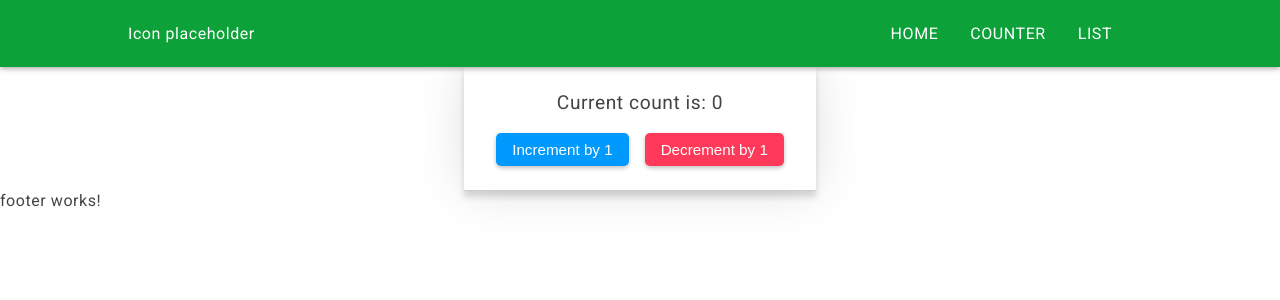
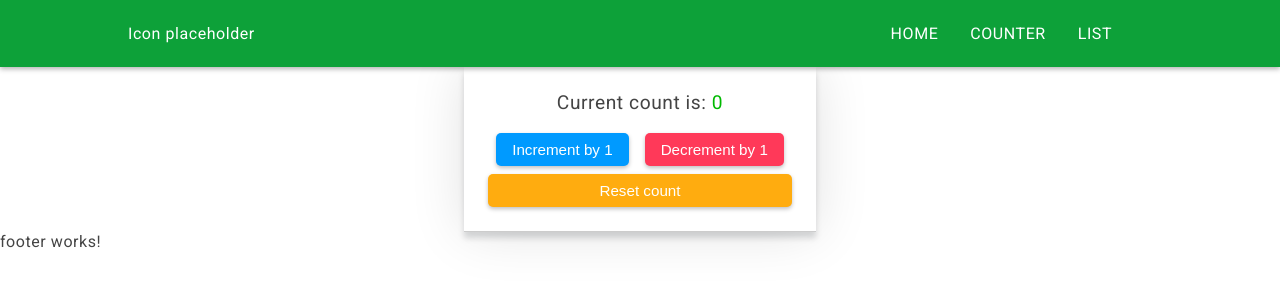
Before and after one commit to Dannus90/BasicAngularPractise, an Angular app: page /counter in a window 1280 px wide. Shown: the top 300 px of the page. Built offline with nearby package versions, Linux system fonts and the light colour scheme.

Commit message:
Finish implementing counter

```diff
--- a/src/app/components/counter/counter.component.html
+++ b/src/app/components/counter/counter.component.html
@@ -1,6 +1,6 @@
 <div class="counter-wrapper">
   <div class="content-container">
-    <p>Current count is: <span>{{ currentCount }}</span></p>
+    <p>Current count is: <span [ngStyle]="{'color': (currentCount < 0) ? '#f70000' : '#00b900'}">{{ currentCount }}</span></p>
     <div class="buttons-wrapper">
       <button class="increment-button" (click)="incrementer()">
         Increment by 1
@@ -9,5 +9,8 @@
         Decrement by 1
       </button>
     </div>
+    <button class="reset-count-button" (click)="countReset()">
+      Reset count
+    </button>
   </div>
 </div>
--- a/src/app/components/counter/counter.component.scss
+++ b/src/app/components/counter/counter.component.scss
@@ -15,7 +15,8 @@
     }
 
     .increment-button,
-    .decrement-button {
+    .decrement-button,
+    .reset-count-button {
       border: none;
       outline: none;
       padding: 0.5rem 1rem;
@@ -38,5 +39,12 @@
     .decrement-button {
       background-color: var(--button-warning-color);
     }
+
+    .reset-count-button {
+      margin: auto;
+      margin-top: 0.5rem;
+      width: 100%;
+      background-color: var(--button-reset-color);
+    }
   }
 }
--- a/src/app/components/counter/counter.component.ts
+++ b/src/app/components/counter/counter.component.ts
@@ -21,4 +21,8 @@ export class CounterComponent implements OnInit {
     this.currentCount -= 1;
   }
 
+  countReset() {
+    this.currentCount = 0;
+  }
+
 }
--- a/src/styles.scss
+++ b/src/styles.scss
@@ -8,6 +8,7 @@
   --card-shadow: 0 6px 6px rgb(10 16 20 / 15%), 0 0 52px rgb(10 16 20 / 12%);
   --button-primary-color: #009aff;
   --button-warning-color: #ff3959;
+  --button-reset-color: #ffac0f;
   --button-box-shadow: 0px 2px 4px 0px rgba(0, 0, 0, 0.25);
   --button-hover-box-shadow: 0px 2px 8px 0px rgba(0, 0, 0, 0.25);
 }
```
